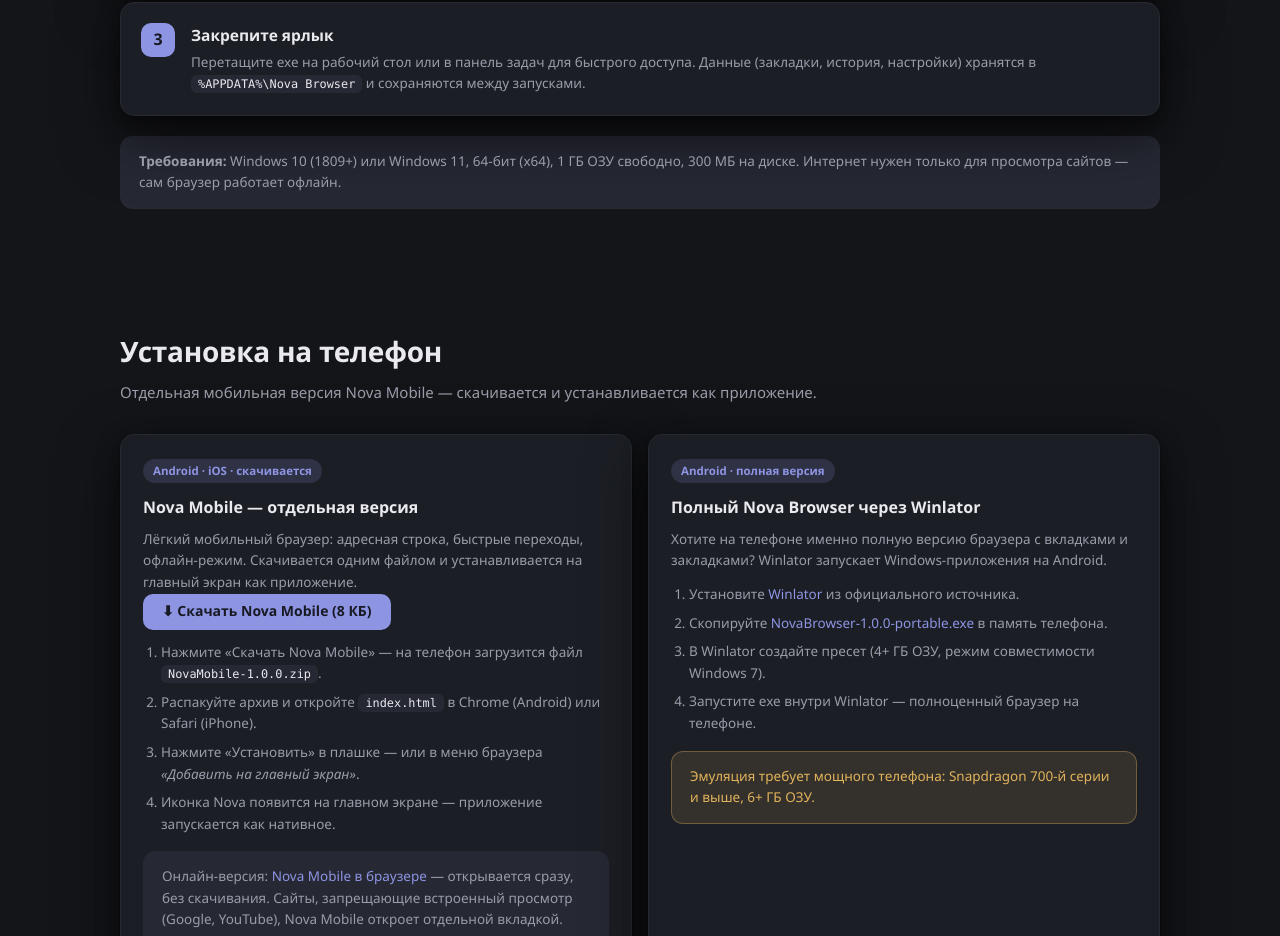
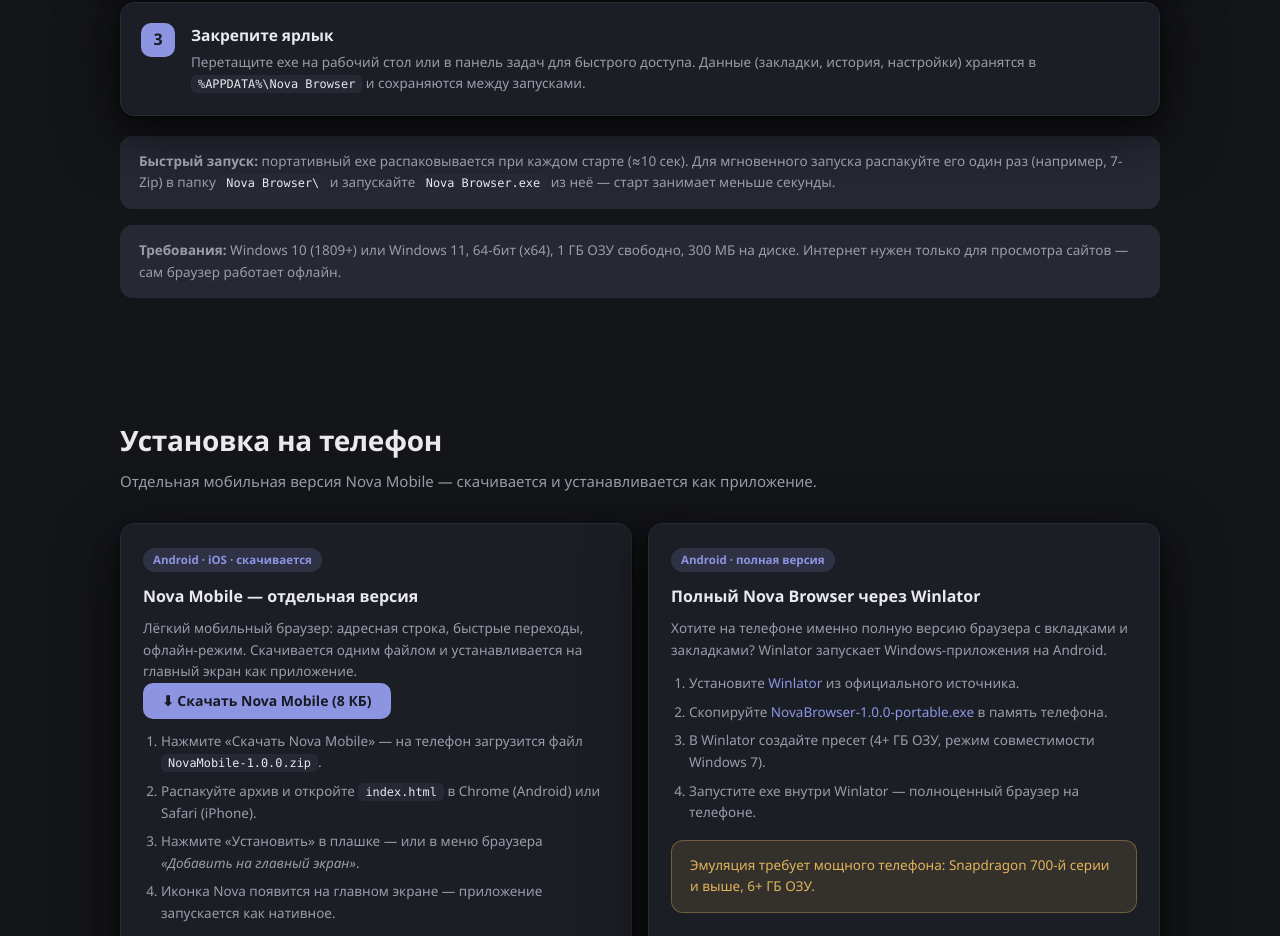
Before and after one commit to levakryt12345-crypto/nova-browser, an Electron app: page docs/index.html in a window 1280 px wide. Shown: the part 1800-2736 px from the top of the page. Drawn offline with Linux system fonts and the light colour scheme.

Commit message:
Docs: fast launch note (unpacked version)

```diff
--- a/docs/index.html
+++ b/docs/index.html
@@ -123,6 +123,9 @@
             <p>Перетащите exe на рабочий стол или в панель задач для быстрого доступа. Данные (закладки, история, настройки) хранятся в <code>%APPDATA%\Nova Browser</code> и сохраняются между запусками.</p>
           </div>
         </div>
+      </div>
+      <div class="note">
+        <b>Быстрый запуск:</b> портативный exe распаковывается при каждом старте (≈10 сек). Для мгновенного запуска распакуйте его один раз (например, 7-Zip) в папку <code>Nova Browser\</code> и запускайте <code>Nova Browser.exe</code> из неё — старт занимает меньше секунды.
       </div>
       <div class="note">
         <b>Требования:</b> Windows 10 (1809+) или Windows 11, 64-бит (x64), 1 ГБ ОЗУ свободно, 300 МБ на диске. Интернет нужен только для просмотра сайтов — сам браузер работает офлайн.
```
